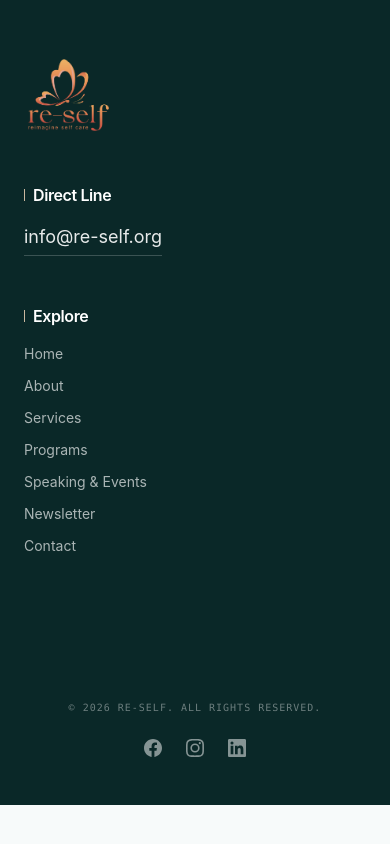
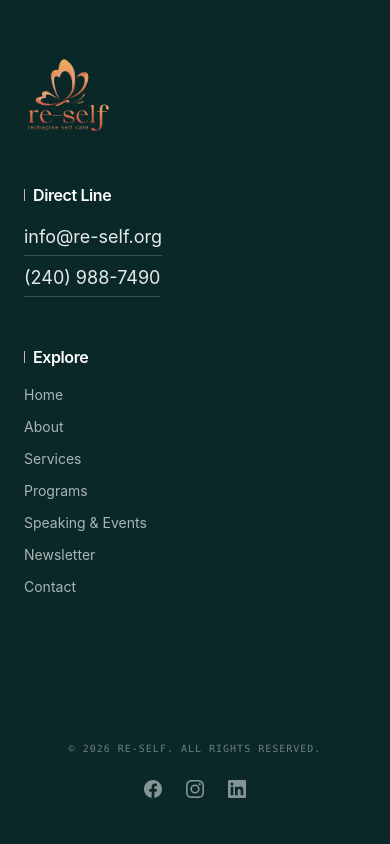
Before and after one commit to Paulkelvin/re-self.org, a Next.js app: page /contact in a window 390 px wide. Shown: the part 1108-1952 px from the top of the page. Before the commit the page ends 1913 px from the top, so only its background shows below. Built offline with nearby package versions, Linux system fonts and the light colour scheme.

Commit message:
Add phone number to footer under email address
Co-Authored-By: Claude Sonnet 4.6 <noreply@anthropic.com>
Claude-Session: https://claude.ai/code/session_01RfqskqTmYkZPiN4iYpiPCa

```diff
--- a/components/Footer.tsx
+++ b/components/Footer.tsx
@@ -109,6 +109,13 @@ export function Footer() {
             >
               {EMAIL}
             </a>
+            <br />
+            <a
+              href="tel:+12409887490"
+              className="mt-2 inline-block border-b border-white/20 pb-1 font-serif text-lg text-white/90 transition-all hover:border-white hover:text-white"
+            >
+              (240) 988-7490
+            </a>
           </div>
 
           {/* Explore */}
```
